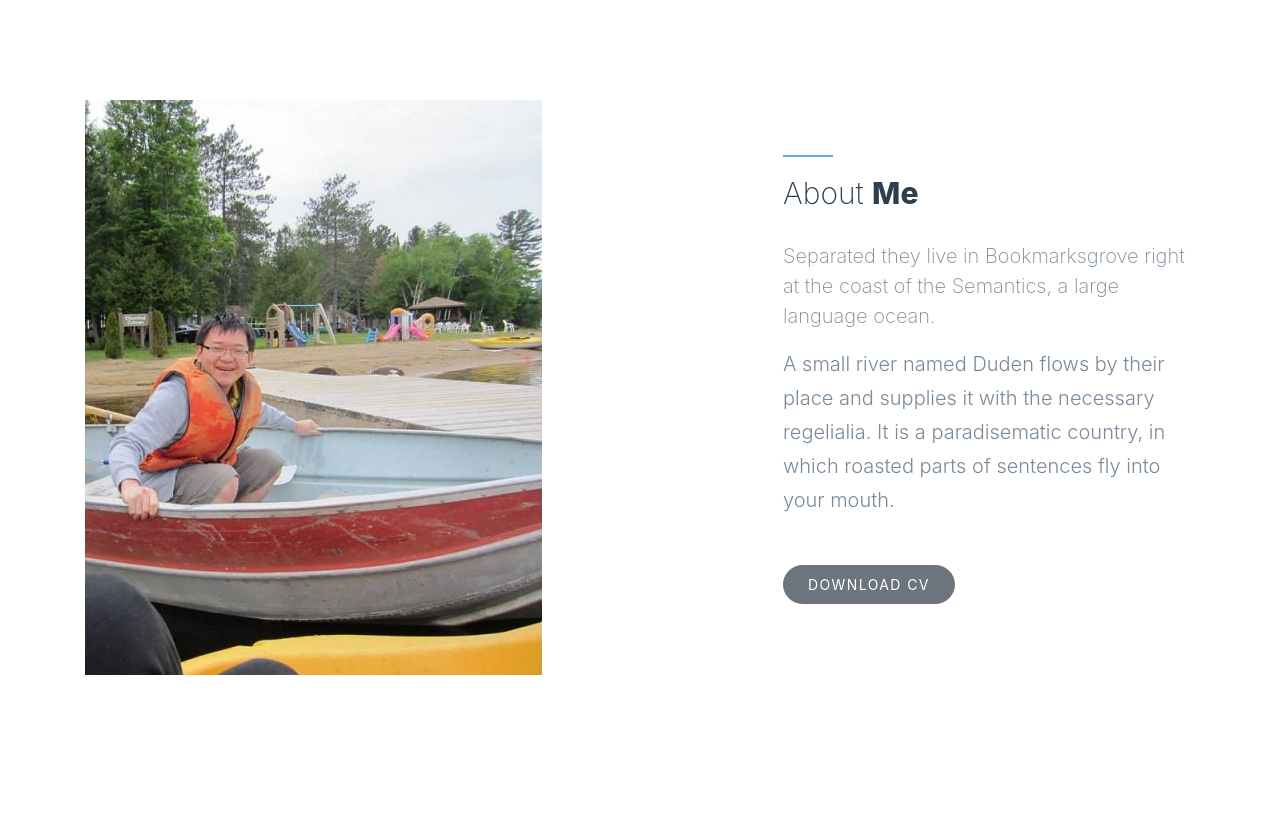
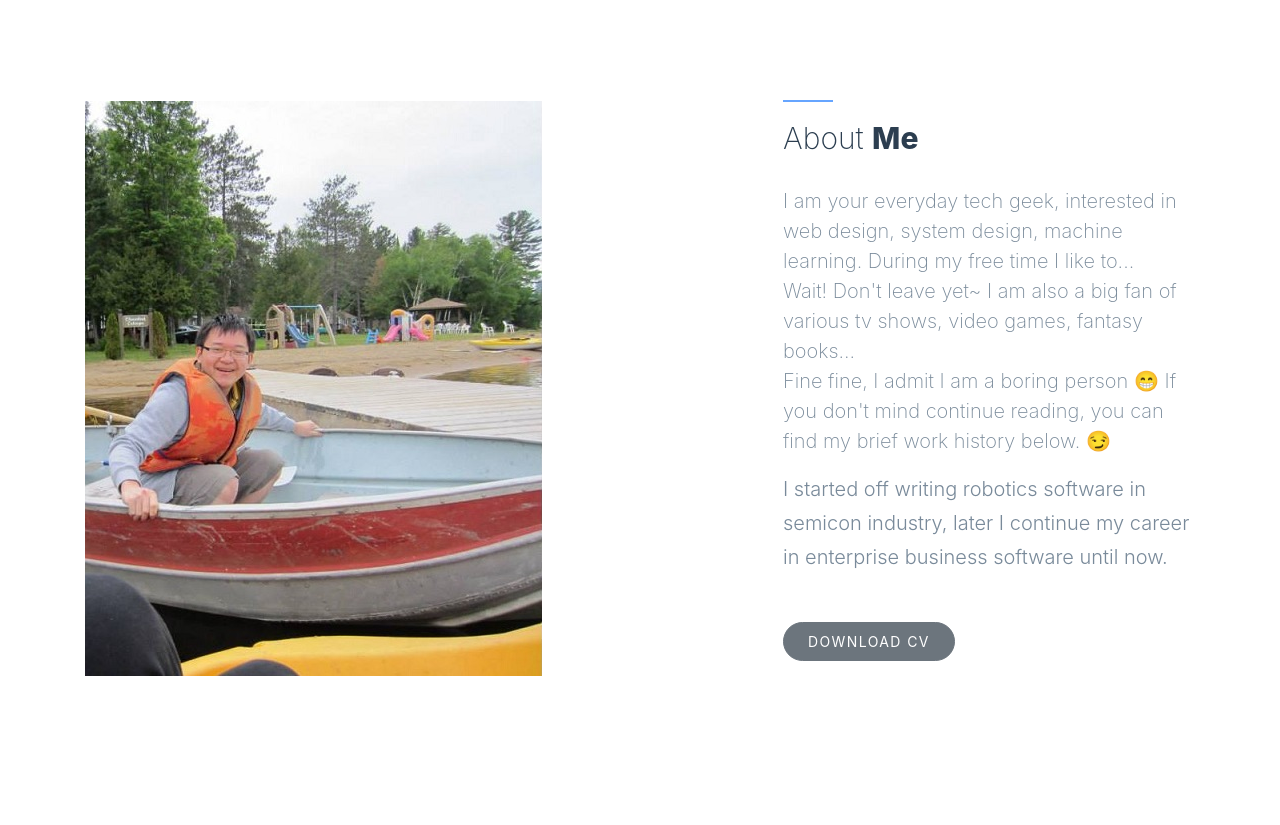
Before and after one commit to tayqinyi/mysite, a Django app: page / in a window 1280 px wide, after a click on "About". Shown: the part 66-891 px from the top of the page. Before the commit the page ends 741 px from the top, so only its background shows below. Run offline with Django 3.2, Linux system fonts and the light colour scheme; data comes from the database, SQL or seed files in the repository; some libraries are stand-ins or nearby versions.

Commit message:
update home

```diff
--- a/main/templates/main/home.html
+++ b/main/templates/main/home.html
@@ -2,7 +2,7 @@
 {% load static %}
 <html lang="en">
   <head>
-    <title>Tay Qinyi &mdash; One Page Template for Personal/CV Website</title>
+    <title>Tay Qinyi</title>
     <meta charset="utf-8">
     <meta name="viewport" content="width=device-width, initial-scale=1, shrink-to-fit=no">
 
@@ -72,9 +72,10 @@
               <div class="section-heading">
                 <h2>About <strong>Me</strong></h2>
               </div>
-              <p class="lead">Separated they live in Bookmarksgrove right at the coast of the Semantics, a large language ocean.</p>
-              <p class="mb-5  ">A small river named Duden flows by their place and supplies it with the necessary regelialia. It is a paradisematic country, in which roasted parts of sentences fly into your mouth.</p>
-
+              <p class="lead">I am your everyday tech geek, interested in web design, system design, machine learning. During my free time I like to...<br>
+                              Wait! Don't leave yet~ I am also a big fan of various tv shows, video games, fantasy books...<br>
+                              Fine fine, I admit I am a boring person 😁 If you don't mind continue reading, you can find my brief work history below. 😏</p>
+              <p class="mb-5">I started off writing robotics software in semicon industry, later I continue my career in enterprise business software until now.</p>
               <p>
                 <!--<a href="#section-contact" class="btn btn-primary px-4 py-2 btn-sm smoothscroll">Hire Me</a>-->
                 <a href="https://drive.google.com/uc?export=download&id=1aVUfTJKc0GXxALgngDYE1Smb8yCy72yW" class="btn btn-secondary px-4 py-2 btn-sm">Download CV</a>
```
